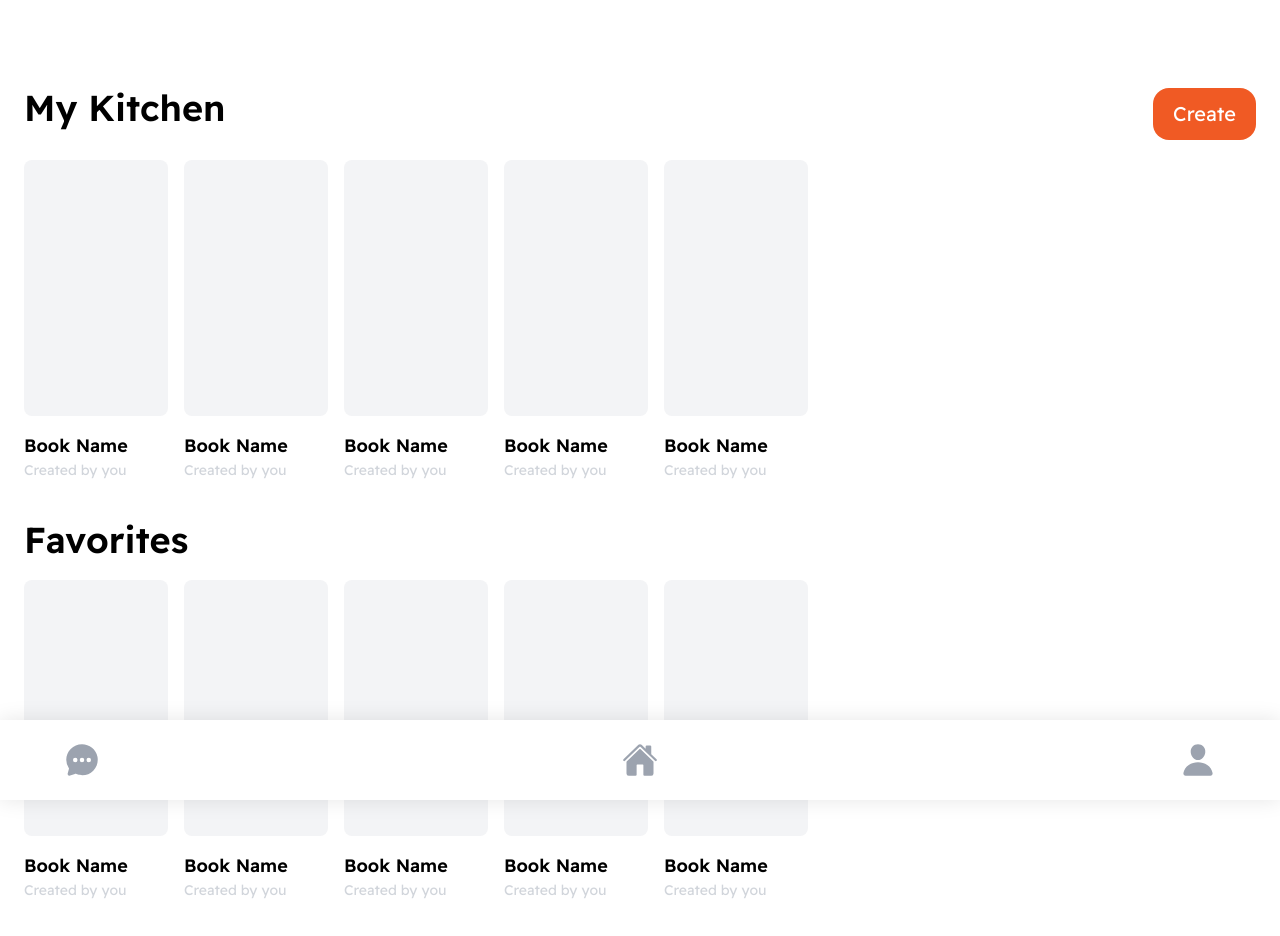
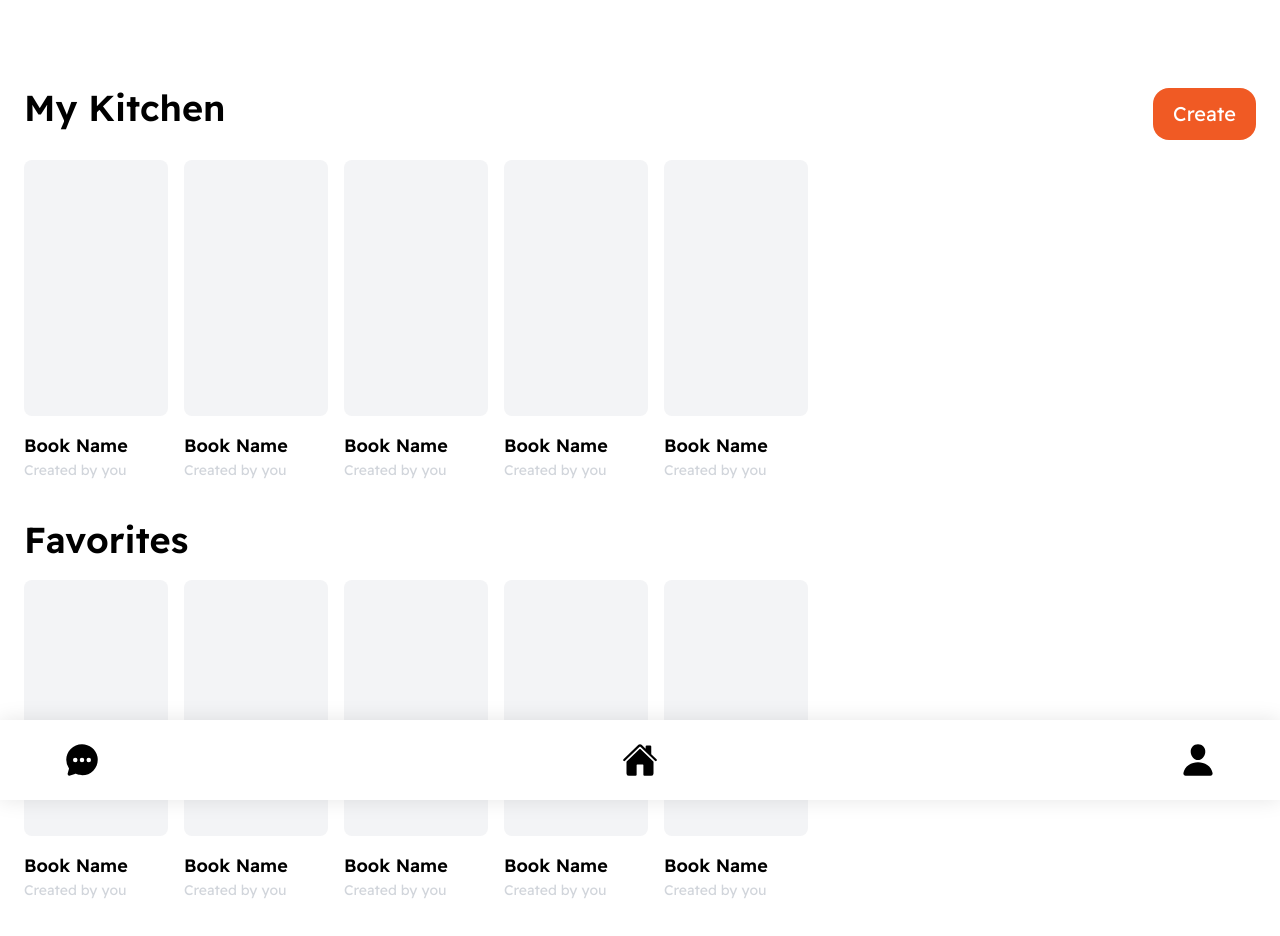
Before and after one commit to AdamMikacich/whippedup, a React (Vite) app: page / in a window 1280 px wide. Shown: the top 936 px of the page. Built offline with nearby package versions, Linux system fonts and the light colour scheme; the HTML template or start-up script is replaced by a standard one.

Commit message:
use black text for nav buttons

```diff
--- a/src/App.tsx
+++ b/src/App.tsx
@@ -117,7 +117,7 @@ export function App(): JSX.Element {
       <div className="py-10 mt-12">
         <div className="pb-16">{page}</div>
 
-        <div className="fixed bottom-0 text-4xl text-gray-400 w-full px-16 bg-white shadow-[0_0_20px_0_rgba(0,0,0,0.1)]">
+        <div className="fixed bottom-0 text-4xl text-black w-full px-16 bg-white shadow-[0_0_20px_0_rgba(0,0,0,0.1)]">
           <div className="flex flex-row w-full justify-between h-20 items-center">
             <IoChatbubbleEllipses className="cursor-pointer" />
             <IoHome
```
